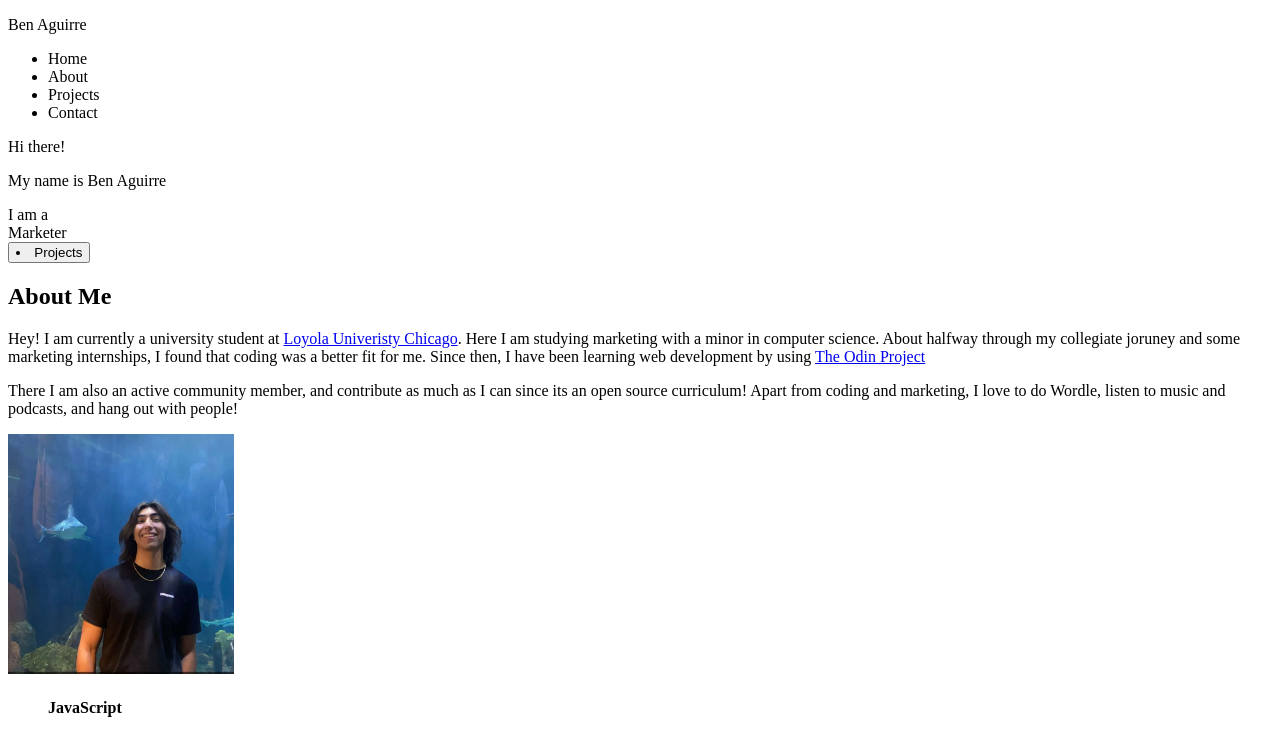
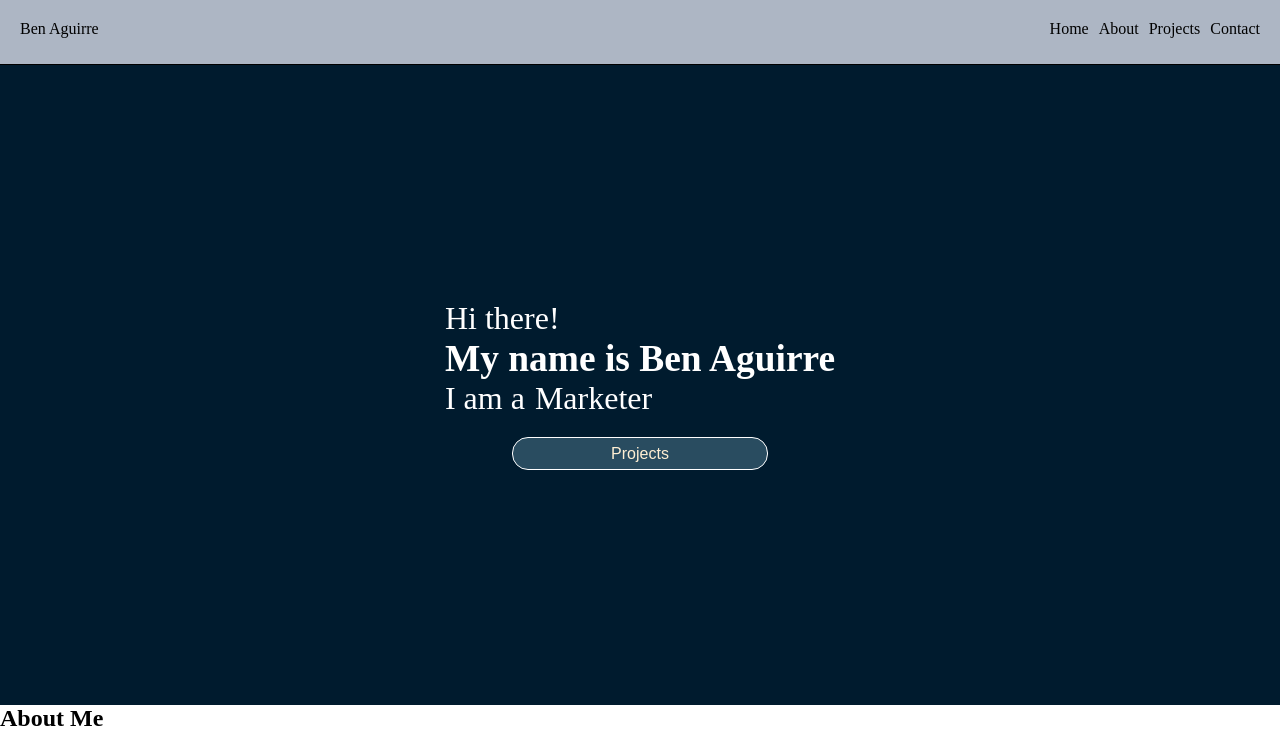
Before and after one commit to Baguirre03/portfolio, a React (Vite) app: page / in a window 1280 px wide. Shown: the top 732 px of the page. Built offline with nearby package versions, Linux system fonts and the light colour scheme.

Commit message:
finished styling

```diff
--- a/src/App.jsx
+++ b/src/App.jsx
@@ -3,8 +3,6 @@ import Name from "./components/Name";
 import About from "./components/About";
 import Tools from "./components/Tools";
 import Projects from "./components/Projects";
-
-import "./styles/app.css";
 
 function App() {
   return (
--- a/src/components/About.jsx
+++ b/src/components/About.jsx
@@ -1,4 +1,5 @@
 import profile from "../assets/profile.jpg";
+import "../styles/about.css";
 
 export default function About({ name }) {
   return (
--- a/src/components/Link.jsx
+++ b/src/components/Link.jsx
@@ -7,7 +7,7 @@ export default function Navlink({ to, children }) {
         to={to}
         spy={true}
         smooth={true}
-        offset={-10}
+        offset={-90}
         duration={500}
       >
         {children}
--- a/src/components/Name.jsx
+++ b/src/components/Name.jsx
@@ -16,16 +16,18 @@ export default function Name({ name }) {
   }, []);
 
   return (
-    <div name={name}>
-      <p>Hi there!</p>
-      <p>My name is Ben Aguirre</p>
-      <div>
-        I am a
-        <div key={curr} className="animate">
-          {description[curr]}
+    <div name={name} className="name">
+      <div className="top">
+        <p>Hi there!</p>
+        <h3>My name is Ben Aguirre</h3>
+        <div className="intro">
+          <p>I am a</p>
+          <p key={curr} className="animate">
+            {description[curr]}
+          </p>
         </div>
       </div>
-      <button>
+      <button className="projects-link">
         <Navlink to="projects">Projects</Navlink>
       </button>
     </div>
--- a/src/components/Nav.jsx
+++ b/src/components/Nav.jsx
@@ -1,8 +1,13 @@
 import Navlink from "./Link";
+import "../styles/nav.css";
+import { useState } from "react";
 
 const Navbar = () => {
+  const [scrolled, setScroll] = useState(false);
+  window.addEventListener("scroll", () => setScroll(true));
+
   return (
-    <header>
+    <header className={scrolled && "scrolled"}>
       <p>Ben Aguirre</p>
       <ul>
         <Navlink to="/">Home</Navlink>
--- a/src/components/Projects.jsx
+++ b/src/components/Projects.jsx
@@ -1,9 +1,12 @@
 import ProjectCard from "./ProjectCard";
+import aot from "../assets/aot.png";
+import battleship from "../assets/battleship.png";
+import cvApp from "../assets/cv-app.png";
 
 const projects = [
   {
     title: "Attack on Titan Memory Card Game",
-    imgSrc: "../assets/aot.png",
+    imgSrc: aot,
     tools: ["React", "Vite", "CSS"],
     description:
       "Developed a memory card game using an Attack on Titan API using React concepts such as useEffect for API integration and useState for dynamic DOM updates",
@@ -12,7 +15,7 @@ const projects = [
   },
   {
     title: "Battleship",
-    imgSrc: "../assets/battleship.png",
+    imgSrc: battleship,
     tools: ["JavaScript", "CSS", "HTML"],
     description:
       "Battleship game made using TDD. Built a smart AI to play against, and interactive gameboard",
@@ -21,7 +24,7 @@ const projects = [
   },
   {
     title: "CV-Application",
-    imgSrc: "../assets/cv-app.png",
+    imgSrc: cvApp,
     tools: ["React", "Vite", "CSS"],
     description:
       "Developed a CV application  that dynamically updates a mock resume in real-time as users inputer their information. Implemented using React and Vite while leveraged useState. Components used allowed in code-resuability",
--- /dev/null
+++ b/src/styles/about.css
@@ -0,0 +1,3 @@
+img {
+    height: 10vh;
+}
--- a/src/styles/app.css
+++ b/src/styles/app.css
@@ -1,3 +1,12 @@
-.test {
-    height: 100vh;
+* {
+    --dark: #001B2E;
+    --midDark: #294C60;
+    --mid: #ADB6C4;
+    --beige: #FFEFD3;
+    --orange: #FFC49B
 }
+
+body {
+    margin: 0;
+    padding: 0;
+}
--- a/src/styles/name.css
+++ b/src/styles/name.css
@@ -1,9 +1,46 @@
-img {
-    height: 30vh;
+.name {
+    height: 80vh;
+    display: flex;
+    flex-direction: column;
+    justify-content: center;
+    align-items: center;
+    font-size: 2rem;
+    gap: 20px;
+    background-color: #001B2E;
+    color: white;
+}
+
+.intro {
+    display: flex;
+    gap: 10px;
+    width: 100%;
+    justify-content: center;
 }
 
 .animate {
     animation: popin 4s ease-in-out;
+    position: relative;
+    flex: 1;
+}
+
+.projects-link {
+    padding: .4rem;
+    background-color: #294C60;
+    border-radius: 1rem;
+    border: 1px solid white;
+    list-style: none;
+    font-size: 1rem;
+    color: #FFEFD3;
+    width: 20%;
+    transition: 1s all;
+}
+
+.projects-link:hover {
+    background-color: white;
+    border: 1px solid black;
+    color: black;
+    cursor: pointer;
+    transition: 1s all;
 }
 
 @keyframes popin {
--- /dev/null
+++ b/src/styles/nav.css
@@ -0,0 +1,33 @@
+* {
+    padding: 0;
+    margin: 0;
+}
+
+header {
+    display: flex;
+    justify-content: space-between;
+    padding: 20px;
+    position: sticky;
+    top: 0;
+    background-color: #001B2E;
+    color: white;
+    height: 3vh;
+    border-bottom: 1px solid white;
+}
+
+header ul {
+    display: flex;
+    gap: 10px;
+}
+
+header li {
+    cursor: pointer;
+    list-style: none;
+}
+
+header.scrolled {
+    background-color: #ADB6C4;
+    color: black;
+    border-bottom: 1px solid black;
+    transition: background-color 400ms linear;
+  }
```
